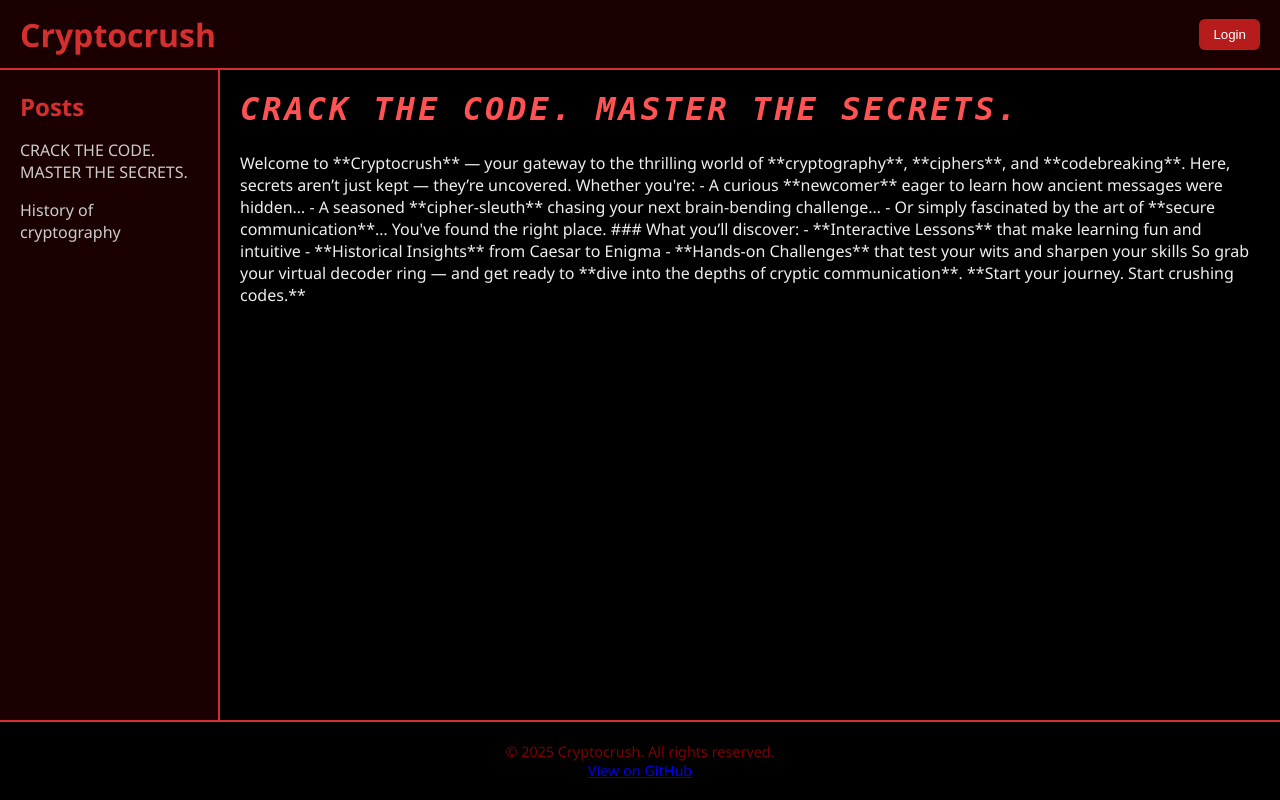
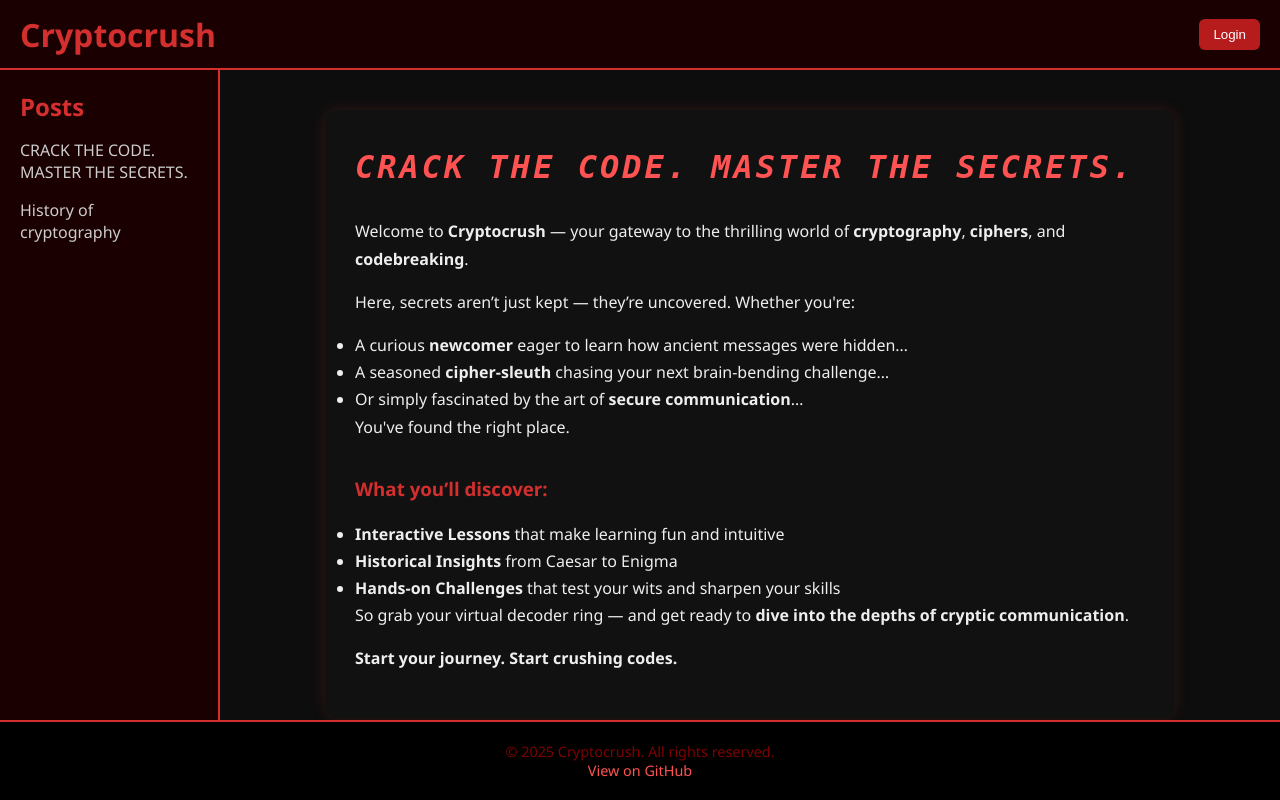
Before and after one commit to cryoxero/cryptocrush, a Django app: page /posts/welcome in a window 1280 px wide. Run offline with Django 5.2, Linux system fonts and the light colour scheme; data comes from the database, SQL or seed files in the repository; both versions use the stored data as it was after the commit; some libraries are stand-ins or nearby versions.

Commit message:
We have proper posts now babyyy

```diff
--- a/pyproject.toml
+++ b/pyproject.toml
@@ -8,7 +8,8 @@ authors = [
 readme = "README.md"
 requires-python = ">=3.13"
 dependencies = [
-    "django (>=5.2.1,<6.0.0)"
+    "django (>=5.2.1,<6.0.0)",
+    "markdown (>=3.8,<4.0)",
 ]
 
 [tool.poetry]
--- a/src/posts/templates/posts/posts_index.html
+++ b/src/posts/templates/posts/posts_index.html
@@ -1,5 +1,6 @@
 <!DOCTYPE html>
 {% load static %}
+{% load markdown_extras %}
 <html lang="en">
 <head>
   <meta charset="UTF-8" />
@@ -27,7 +28,7 @@
     <main class="main-content">
       <article id="post-content">
         <h2 id="animated-title">{{ curr_post.title }}</h2>
-		{{ curr_post.body }}
+		{{ curr_post.body | markdown | safe }}
       </article>
     </main>
   </div>
--- /dev/null
+++ b/src/posts/templatetags/markdown_extras.py
@@ -0,0 +1,12 @@
+from django import template
+from django.template.defaultfilters import stringfilter
+
+import markdown as md
+
+register = template.Library()
+
+
+@register.filter()
+@stringfilter
+def markdown(value):
+    return md.markdown(value, extensions=['markdown.extensions.fenced_code'])
--- a/src/posts/urls.py
+++ b/src/posts/urls.py
@@ -1,8 +1,9 @@
 from django.urls import path
-from .views import posts_page
+from .views import posts_page, posts_welcome
 
 app_name = "posts"
 
 urlpatterns = [
-    path('<slug:slug>', posts_page, name="posts")
+    path('', posts_welcome, name="posts_welcome"),
+    path('<slug:slug>', posts_page, name="posts"),
 ]
--- a/src/posts/views.py
+++ b/src/posts/views.py
@@ -4,5 +4,9 @@ from .models import Post
 def posts_page(req, slug):
     post_list = Post.objects.values("title", "slug")
     curr_post = Post.objects.get(slug=slug)
+    return render(req, 'posts/posts_index.html', {"post_list": post_list, "curr_post": curr_post})
 
+def posts_welcome(req):
+    post_list = Post.objects.values("title", "slug")
+    curr_post = Post.objects.get(slug="welcome")
     return render(req, 'posts/posts_index.html', {"post_list": post_list, "curr_post": curr_post})
--- a/src/static/css/posts.css
+++ b/src/static/css/posts.css
@@ -1,19 +1,39 @@
+/* Global Reset */
 * {
   margin: 0;
   padding: 0;
   box-sizing: border-box;
 }
 
-body {
+html, body {
+  height: 100%;
+  width: 100%;
   font-family: 'Segoe UI', sans-serif;
   background: #000;
   color: #eee;
-  height: 100vh;
+  overflow-x: hidden;
+}
+
+html, body {
+  height: 100%;
   display: flex;
   flex-direction: column;
 }
 
-/* Main Page Scrollbar Styling */
+/* Global Anchor Tag Styling */
+a {
+  color: #ff5252;
+  text-decoration: none;
+  transition: color 0.3s ease, text-shadow 0.3s ease;
+}
+
+a:hover {
+  color: #fff;
+  text-shadow: 0 0 5px #ff5252;
+  text-decoration: underline;
+}
+
+/* Scrollbar Styling */
 body::-webkit-scrollbar {
   width: 10px;
 }
@@ -28,12 +48,10 @@ body::-webkit-scrollbar-thumb {
   border: 2px solid #000;
 }
 
-/* Firefox */
 body {
   scrollbar-width: thin;
   scrollbar-color: #b71c1c #000;
 }
-
 
 /* Header */
 header {
@@ -64,8 +82,9 @@ header h1 {
 /* Layout */
 .layout {
   display: flex;
-  flex: 1;
-  height: calc(100vh - 70px); /* subtract header height */
+  flex: 1 1 auto;
+  min-height: 0;
+  height: calc(100vh - 70px);
   overflow: hidden;
 }
 
@@ -76,6 +95,7 @@ header h1 {
   border-right: 2px solid #d32f2f;
   padding: 20px;
   overflow-y: auto;
+  flex-shrink: 0;
 }
 
 .sidebar h2 {
@@ -101,24 +121,6 @@ header h1 {
   color: #ff5252;
 }
 
-/* Main Content */
-.main-content {
-  flex: 1;
-  padding: 20px;
-  overflow-y: auto;
-}
-
-#post-content h2 {
-  font-size: 2rem;
-  font-style: italic;
-  color: #ff5252;
-  font-family: monospace;
-  white-space: nowrap;
-  letter-spacing: 3px;
-  margin-bottom: 1.5rem;
-}
-
-/* Sidebar Scrollbar Styling */
 .sidebar::-webkit-scrollbar {
   width: 8px;
 }
@@ -133,12 +135,57 @@ header h1 {
   border: 2px solid #1a0000;
 }
 
-/* Firefox scrollbar support */
 .sidebar {
   scrollbar-width: thin;
   scrollbar-color: #b71c1c #1a0000;
 }
 
+/* Main Content */
+.main-content {
+  flex: 1;
+  overflow-y: auto;
+  overflow-x: hidden;
+  padding: 40px 20px;
+  display: flex;
+  justify-content: center;
+  align-items: flex-start;
+  background: #0d0d0d;
+}
+
+#post-content {
+  width: 100%;
+  max-width: 850px;
+  background-color: #111;
+  padding: 30px;
+  border-radius: 12px;
+  box-shadow: 0 0 15px rgba(255, 82, 82, 0.15);
+  line-height: 1.7;
+  overflow: visible;
+  word-wrap: break-word;
+  overflow-wrap: break-word;
+  white-space: normal;
+}
+
+/* Headings */
+#post-content h2 {
+  font-size: 2rem;
+  font-style: italic;
+  color: #ff5252;
+  font-family: monospace;
+  letter-spacing: 3px;
+  margin-bottom: 1.5rem;
+  white-space: normal;
+}
+
+#post-content h3 {
+  color: #d32f2f;
+  margin-top: 2rem;
+  margin-bottom: 1rem;
+}
+
+#post-content p {
+  margin-bottom: 1rem;
+}
 
 /* Footer */
 footer {
@@ -147,5 +194,6 @@ footer {
   text-align: center;
   padding: 20px;
   border-top: 2px solid #d32f2f;
+  background-color: #000;
   flex-shrink: 0;
 }
```
Also changed, not shown: src/db.sqlite3.
